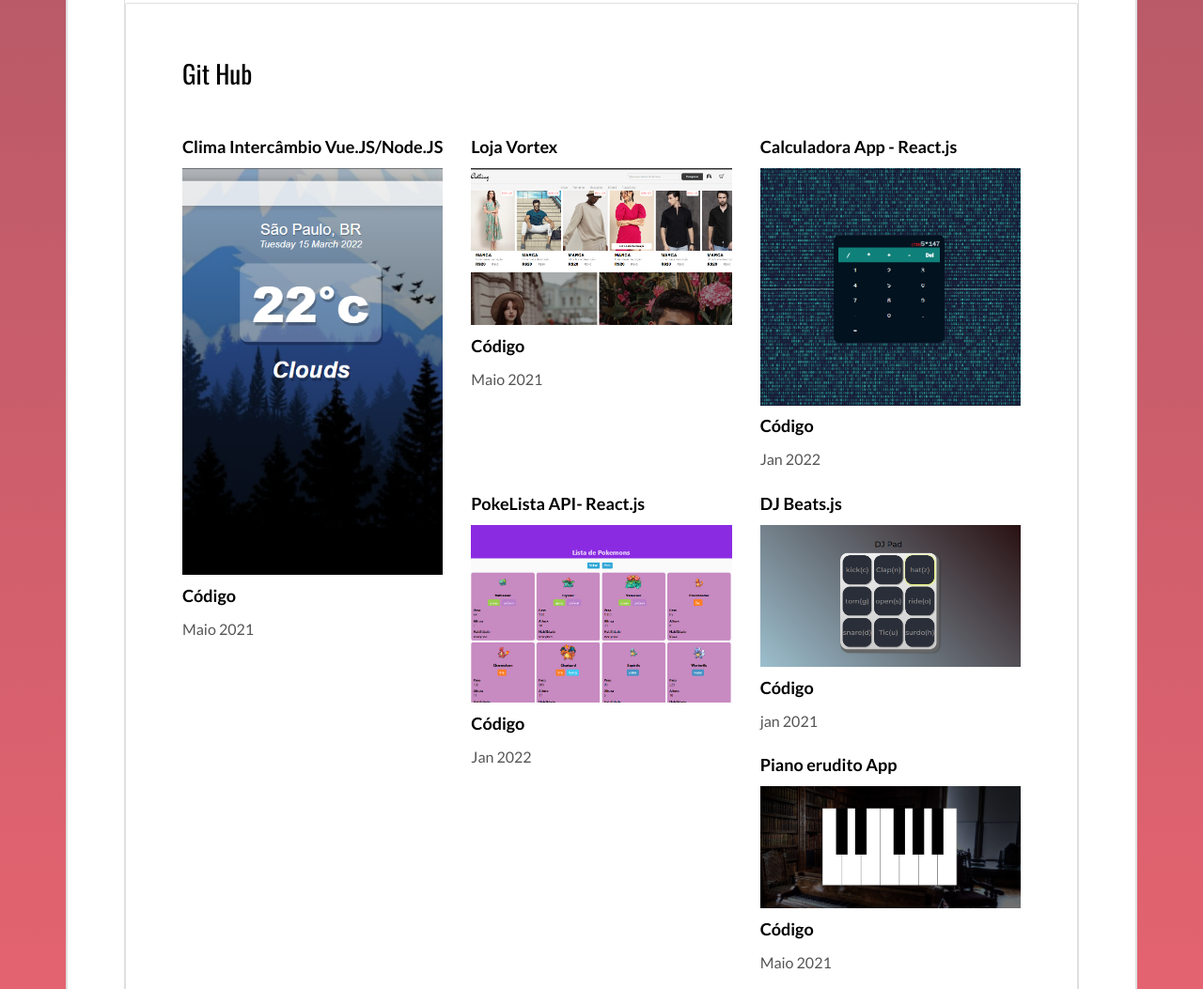
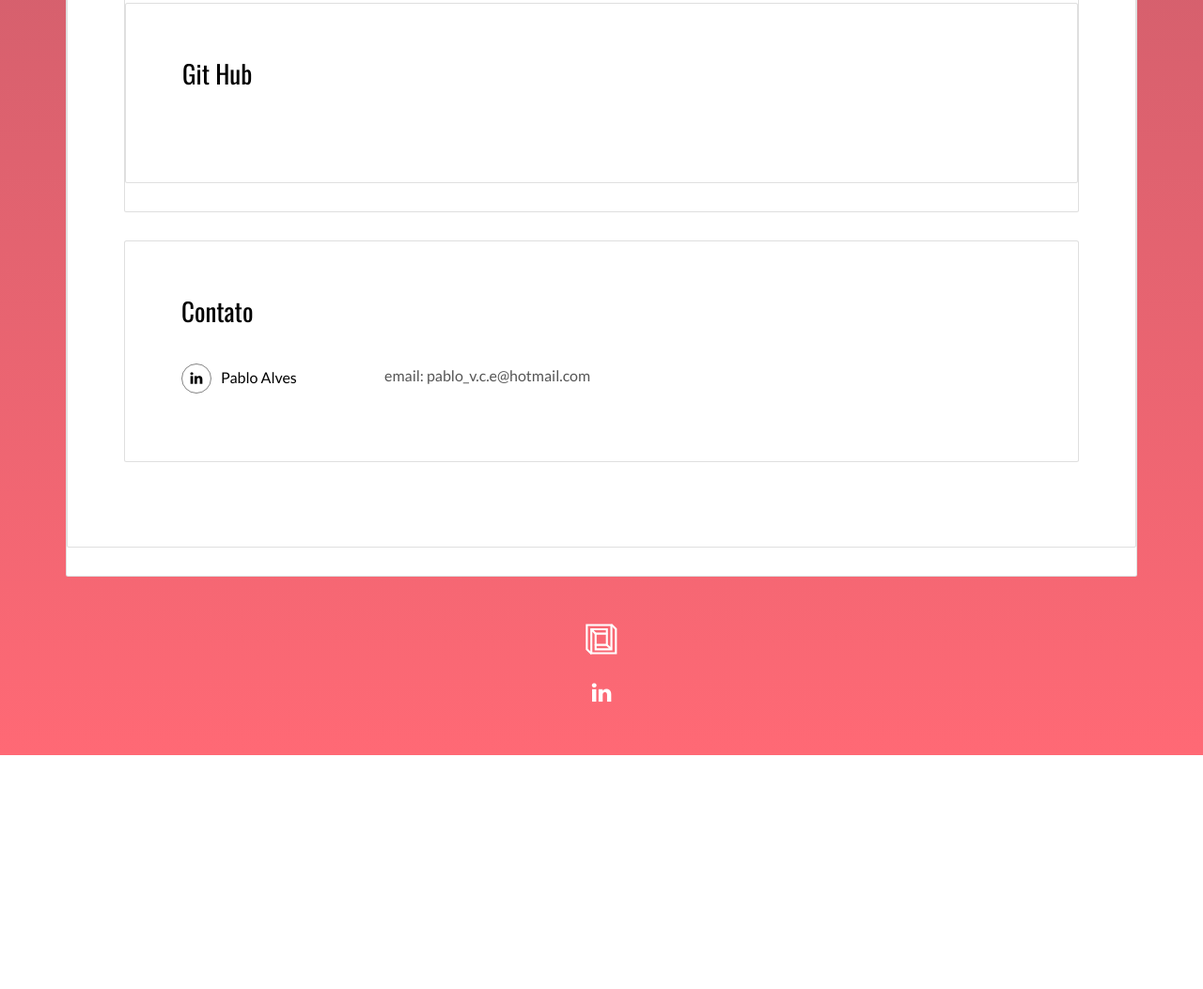
Before and after one commit to Pablo-Ghst/portfolio, a plain HTML site: page index.html in a window 1280 px wide. Shown: the part 2832-3885 px from the top of the page at 94% size. After the commit the page ends 3636 px from the top, so only its background shows below. Drawn offline with nearby package versions, Linux system fonts and the light colour scheme.

Commit message:
Update index.html

```diff
--- a/index.html
+++ b/index.html
@@ -147,45 +147,9 @@
           <div class="card-block">
             <a href="https://github.com/Pablo-Ghst"><h2>Git Hub</h2></a>
             <div class="row">
-              <div class="col-md-4">
-                <a href="https://clima-intercambio.netlify.app/"><h3 class="h5">Clima Intercâmbio Vue.JS/Node.JS</h3></a>
-                <a href="https://clima-intercambio.netlify.app/"> <img src="./assets/images/clima.png" class="img-responsive" alt=""></a>
-                <a href="https://github.com/Pablo-Ghst/Climer"><h3 class="h5">Código</h3></a>
-                <p>Maio 2021</p>
-              </div>
 
-              <div class="col-md-4">
-                <a href="https://pablo-ghst.github.io/Vortex-eStore/"><h3 class="h5">Loja Vortex</h3></a>
-                <a href="https://pablo-ghst.github.io/Vortex-eStore/"> <img src="./assets/images/site.png" class="img-responsive" alt=""></a>
-                <a href="https://github.com/Pablo-Ghst/Vortex-eStore/"><h3 class="h5">Código</h3></a>
-                <p>Maio 2021</p>
-              </div>
 
-              <div class="col-md-4">
-                <a href="https://pablo-ghst.github.io/Calculadora-React-Node-JS/"><h3 class="h5">Calculadora App - React.js</h3></a>
-                <a href="https://pablo-ghst.github.io/Calculadora-React-Node-JS/"> <img src="./assets/images/calc1.png" class="img-responsive" alt=""></a>
-                <a href="https://github.com/Pablo-Ghst/Calculadora-React-Node-JS"><h3 class="h5">Código</h3></a>
-                <p>Jan 2022</p>
-              </div>
-              <div class="col-md-4">
-                <a href="https://pablo-ghst.github.io/PokeList-react-node-api/"><h3 class="h5">PokeLista API- React.js</h3></a>
-                <a href="https://pablo-ghst.github.io/PokeList-react-node-api/"> <img src="./assets/images/pokk.png" class="img-responsive" alt=""></a>
-                <a href="https://github.com/Pablo-Ghst/PokeList-react-node-api"><h3 class="h5">Código</h3></a>
-                <p>Jan 2022</p>
-              </div>
-              <div class="col-md-4">
-                <a href="https://pablo-ghst.github.io/DJ-Beats/"><h3 class="h5">DJ Beats.js</h3></a>
-                <a href="https://pablo-ghst.github.io/DJ-Beats/"> <img src="./assets/images/dj.png" class="img-responsive" alt=""></a>
-                <a href="https://github.com/Pablo-Ghst/DJ-Beats"><h3 class="h5">Código</h3></a>
-                <p>jan 2021</p>
-              </div>
 
-              <div class="col-md-4">
-                <a href="https://pablo-ghst.github.io/Piano/"><h3 class="h5">Piano erudito App</h3></a>
-                <a href="https://pablo-ghst.github.io/Piano/"> <img src="./assets/images/piano.png" class="img-responsive" alt=""></a>
-                <a href="https://github.com/Pablo-Ghst/Piano"><h3 class="h5">Código</h3></a>
-                <p>Maio 2021</p>
-              </div>
 
 
               </div>
```
